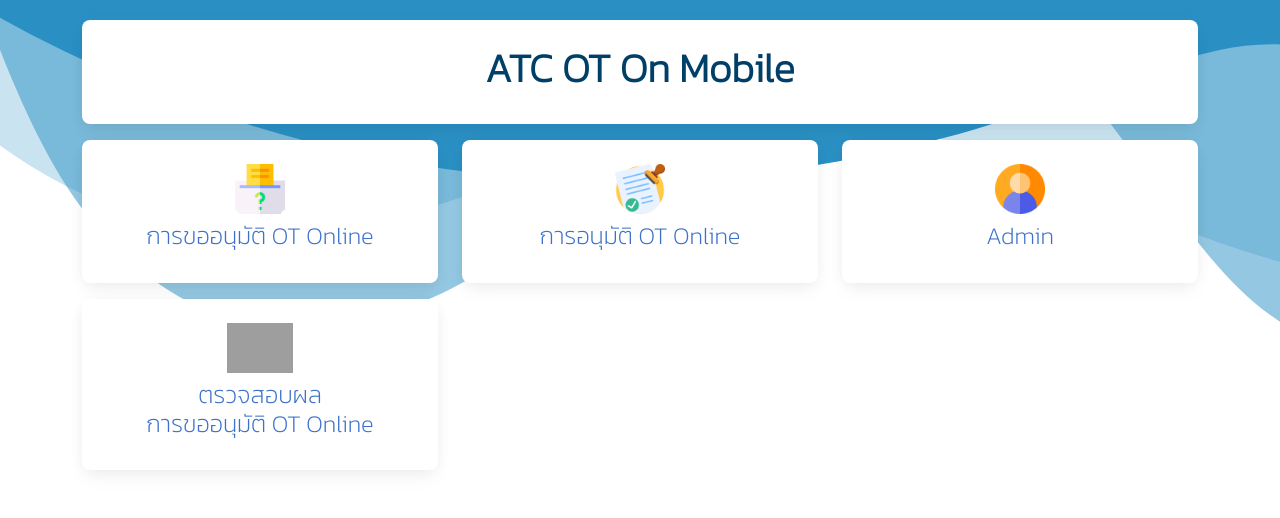
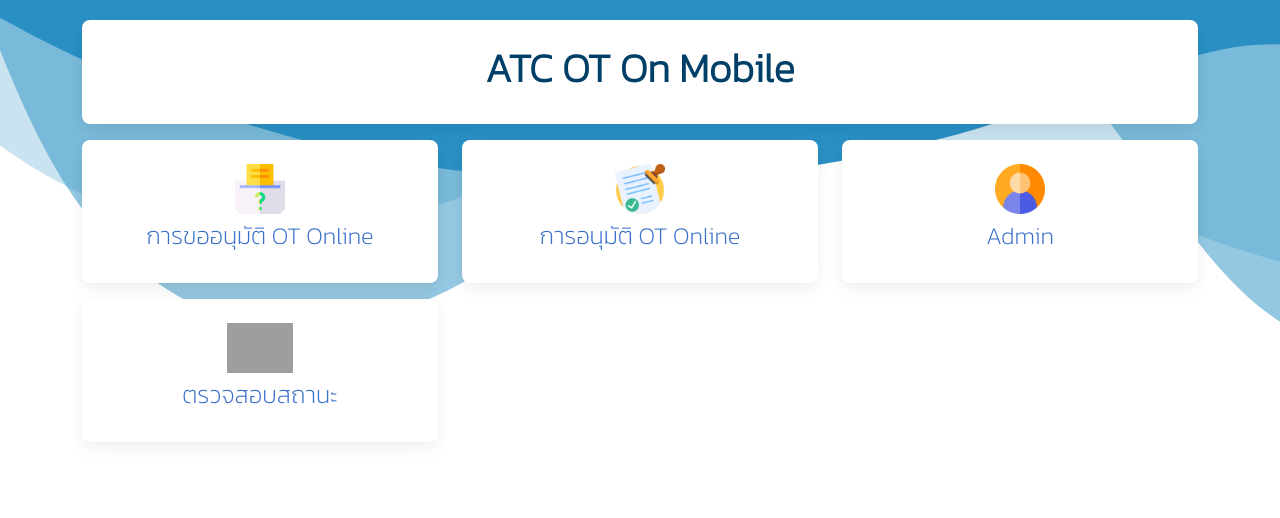
Before and after one commit to ziigzagz/OT_Online, a CodeIgniter app: page /OT_online/ in a window 1280 px wide. Shown: the top 518 px of the page. Run offline with CodeIgniter, Linux system fonts and the light colour scheme; some libraries are stand-ins or nearby versions; grey boxes are pictures that could not be loaded.

Commit message:
change  ตรวจสอบสถานะ

```diff
--- a/application/views/Home.php
+++ b/application/views/Home.php
@@ -78,7 +78,7 @@
 								<div class="card-body">
 									<img src="<?php echo base_url() ?>assets\img\checked_2212809.png" alt="" height="50">
 									<h4 class="mt-2">
-										ตรวจสอบผล<br>การขออนุมัติ OT Online
+										ตรวจสอบสถานะ
 									</h4>
 								</div>
 							</div>
```
